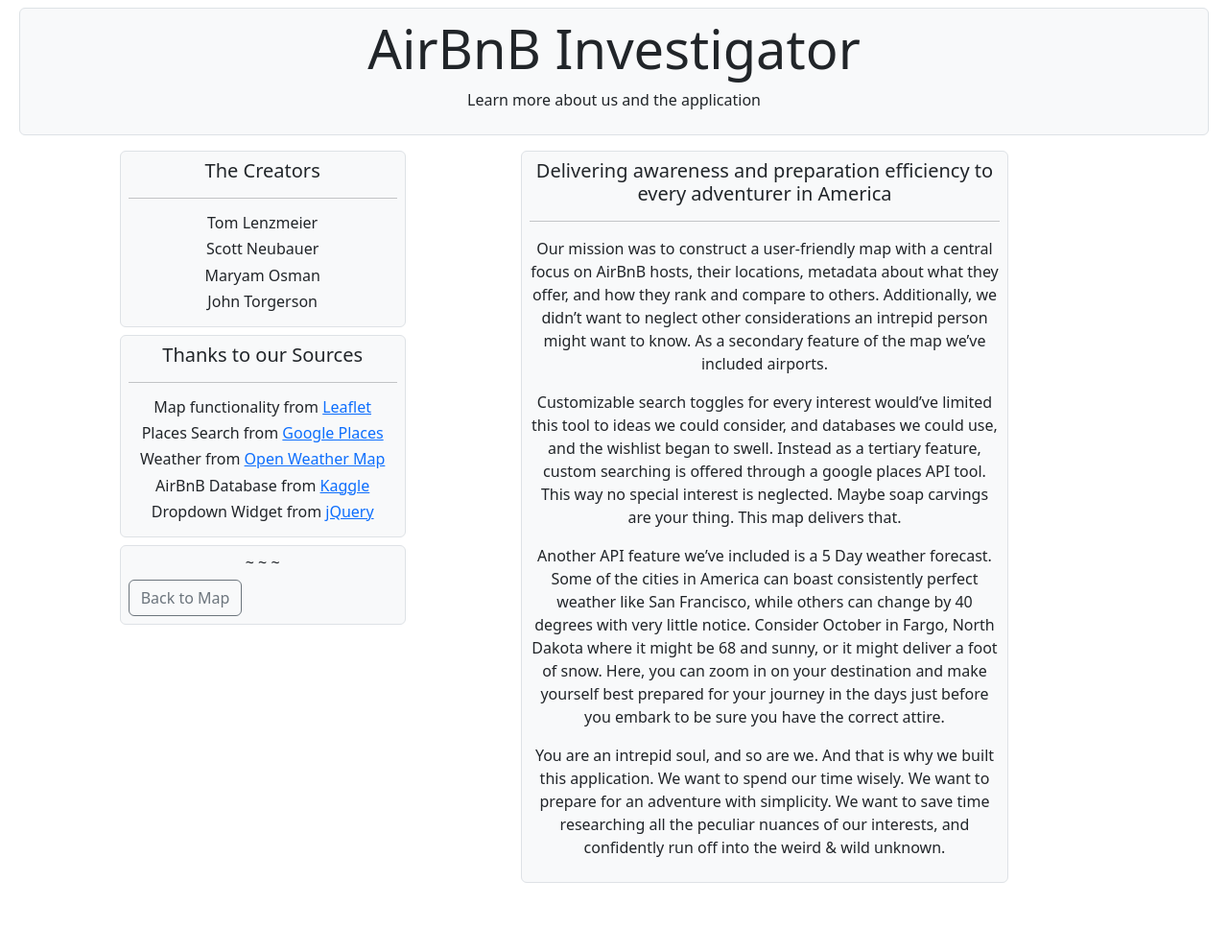
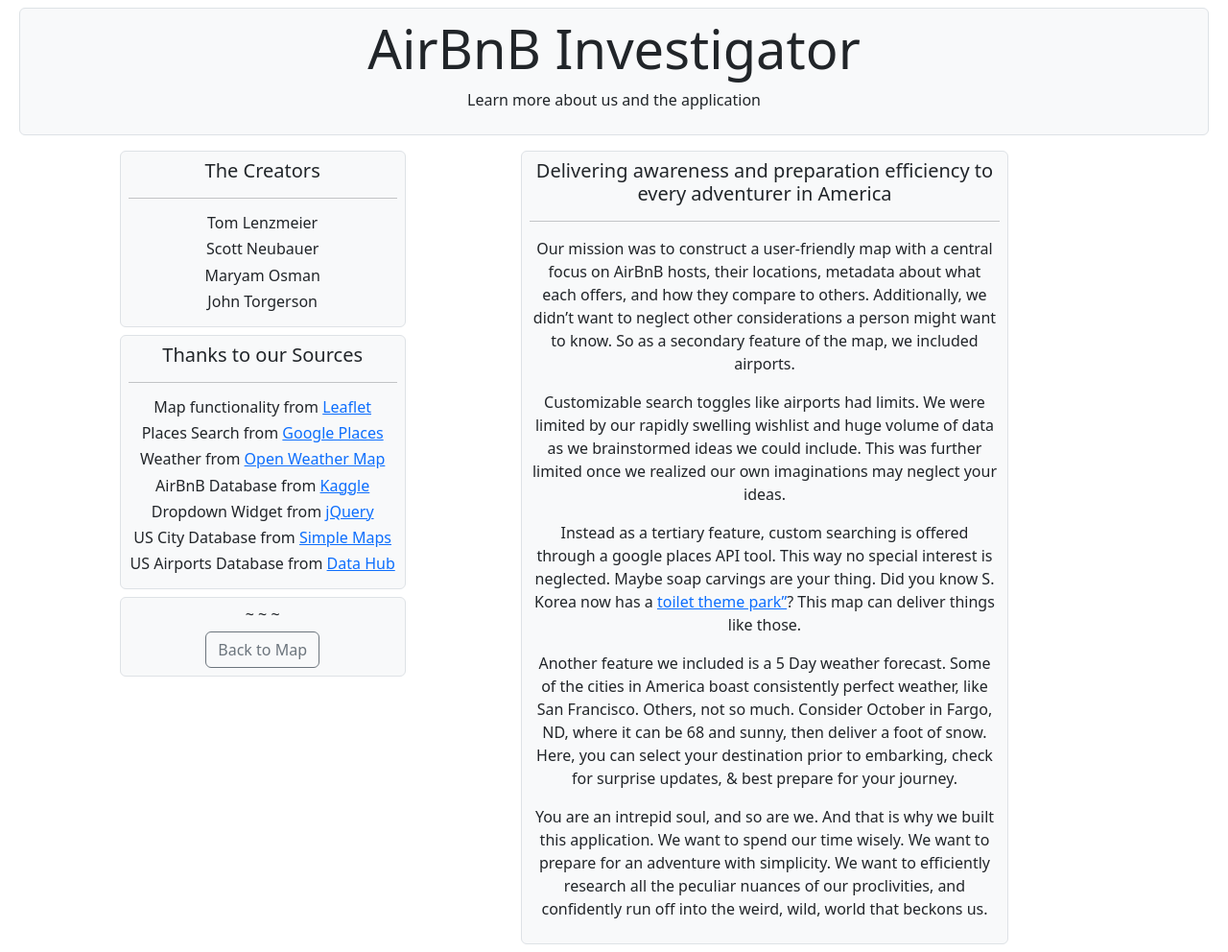
Before and after one commit to seneubauer/airbnb-investigator, a Flask app: template templates/about.html in a window 1280 px wide. Shown: the whole page at 96% size. Before the commit the page ends 920 px from the top, so only its background shows below. Run offline with Flask 2, Linux system fonts and the light colour scheme; the template is opened without the code that fills it, so the values that code supplies are empty; parts of the project's set-up code (start-up, migrations or seed data) failed here and were passed over.

Commit message:
instructions, centered buttons, fin-about

```diff
--- a/templates/about.html
+++ b/templates/about.html
@@ -61,11 +61,15 @@
                     <p class="h6 text-center">Weather from <a target="_blank" href="https://openweathermap.org/">Open Weather Map</a></p>
                     <p class="h6 text-center">AirBnB Database from <a target="_blank" href="https://www.kaggle.com/">Kaggle</a></p>
                     <p class="h6 text-center">Dropdown Widget from <a target="_blank" href="https://jqueryui.com/about/">jQuery</a></p>
+                    <p class="h6 text-center">US City Database from <a target="_blank" href="https://simplemaps.com/data/us-cities">Simple Maps</a></p>
+                    <p class="h6 text-center">US Airports Database from <a target="blank" href="https://datahub.io/core/airport-codes#resource-airport-codes">Data Hub</a></p>
                 </div>
                 <div class="border rounded bg-light m-2 p-2">
                     <div id="button_loc">
                         <p class="h6 text-center">~ ~ ~</p>
-                        <button class="btn btn-outline-secondary text-center" href="/" role="button">Back to Map</button>
+                        <div class="d-flex justify-content-center">
+                            <button class="btn btn-outline-secondary text-center" target="blank" href="/" role="button">Back to Map</button>
+                        </div>
                     </div>
                 </div>
 
@@ -78,10 +82,11 @@
                     <p class="h5 text-center">Delivering awareness and preparation efficiency to every adventurer in America</p>
 
                     <hr>
-                    <p class="h7 text-center">Our mission was to construct a user-friendly map with a central focus on AirBnB hosts, their locations, metadata about what they offer, and how they rank and compare to others. Additionally, we didn’t want to neglect other considerations an intrepid person might want to know. As a secondary feature of the map we’ve included airports.</p>
-                    <p class="h7 text-center">Customizable search toggles for every interest would’ve limited this tool to ideas we could consider, and databases we could use, and the wishlist began to swell. Instead as a tertiary feature, custom searching is offered through a google places API tool. This way no special interest is neglected. Maybe soap carvings are your thing. This map delivers that.</p>
-                    <p class="h7 text-center">Another API feature we’ve included is a 5 Day weather forecast. Some of the cities in America can boast consistently perfect weather like San Francisco, while others can change by 40 degrees with very little notice. Consider October in Fargo, North Dakota where it might be 68 and sunny, or it might deliver a foot of snow. Here, you can zoom in on your destination and make yourself best prepared for your journey in the days just before you embark to be sure you have the correct attire.</p>
-                    <p class="h7 text-center">You are an intrepid soul, and so are we. And that is why we built this application. We want to spend our time wisely. We want to prepare for an adventure with simplicity. We want to save time researching all the peculiar nuances of our interests, and confidently run off into the weird & wild unknown.</p>
+                    <p class="h7 text-center">Our mission was to construct a user-friendly map with a central focus on AirBnB hosts, their locations, metadata about what each offers, and how they compare to others. Additionally, we didn’t want to neglect other considerations a person might want to know. So as a secondary feature of the map, we included airports.</p>
+                    <p class="h7 text-center">Customizable search toggles like airports had limits. We were limited by our rapidly swelling wishlist and huge volume of data as we brainstormed ideas we could include. This was further limited once we realized our own imaginations may neglect your ideas.</p>
+                    <p class="h7 text-center">Instead as a tertiary feature, custom searching is offered through a google places API tool. This way no special interest is neglected. Maybe soap carvings are your thing. Did you know S. Korea now has a <a href=”https://www.bbc.com/news/av/world-asia-20258175”>toilet theme park”</a>? This map can deliver things like those.</p>
+                    <p class="h7 text-center">Another feature we included is a 5 Day weather forecast. Some of the cities in America boast consistently perfect weather, like San Francisco. Others, not so much. Consider October in Fargo, ND, where it can be 68 and sunny, then deliver a foot of snow. Here, you can select your destination prior to embarking, check for surprise updates, & best prepare for your journey.</p>
+                    <p class="h7 text-center">You are an intrepid soul, and so are we. And that is why we built this application. We want to spend our time wisely. We want to prepare for an adventure with simplicity. We want to efficiently research all the peculiar nuances of our proclivities, and confidently run off into the weird, wild, world that beckons us.</p>
 
                 </div>
             </div>
--- a/templates/index.html
+++ b/templates/index.html
@@ -93,7 +93,9 @@
                 <div class="border rounded bg-light m-2 p-2">
                     <div id="button_loc">
                         <p class="h6 text-center">~ ~ ~</p>
-                        <a class="btn btn-outline-secondary" href="/about" role="button">About</a>
+                        <div class="d-flex justify-content-center">
+                            <a class="btn btn-outline-secondary" target="_blank" href="/about" role="button">About</a>
+                        </div>
                     </div>
                 </div>
             </div>
```
Also changed, not shown: README.md.
